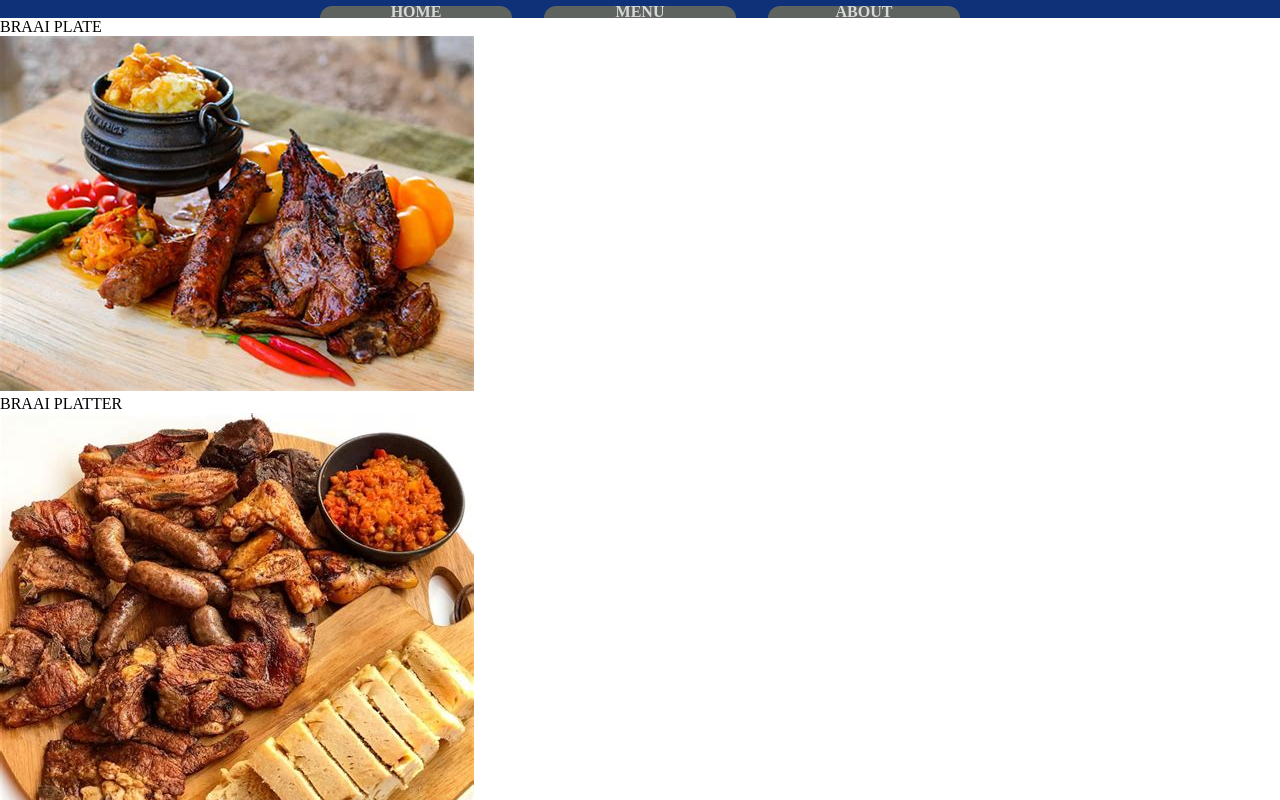
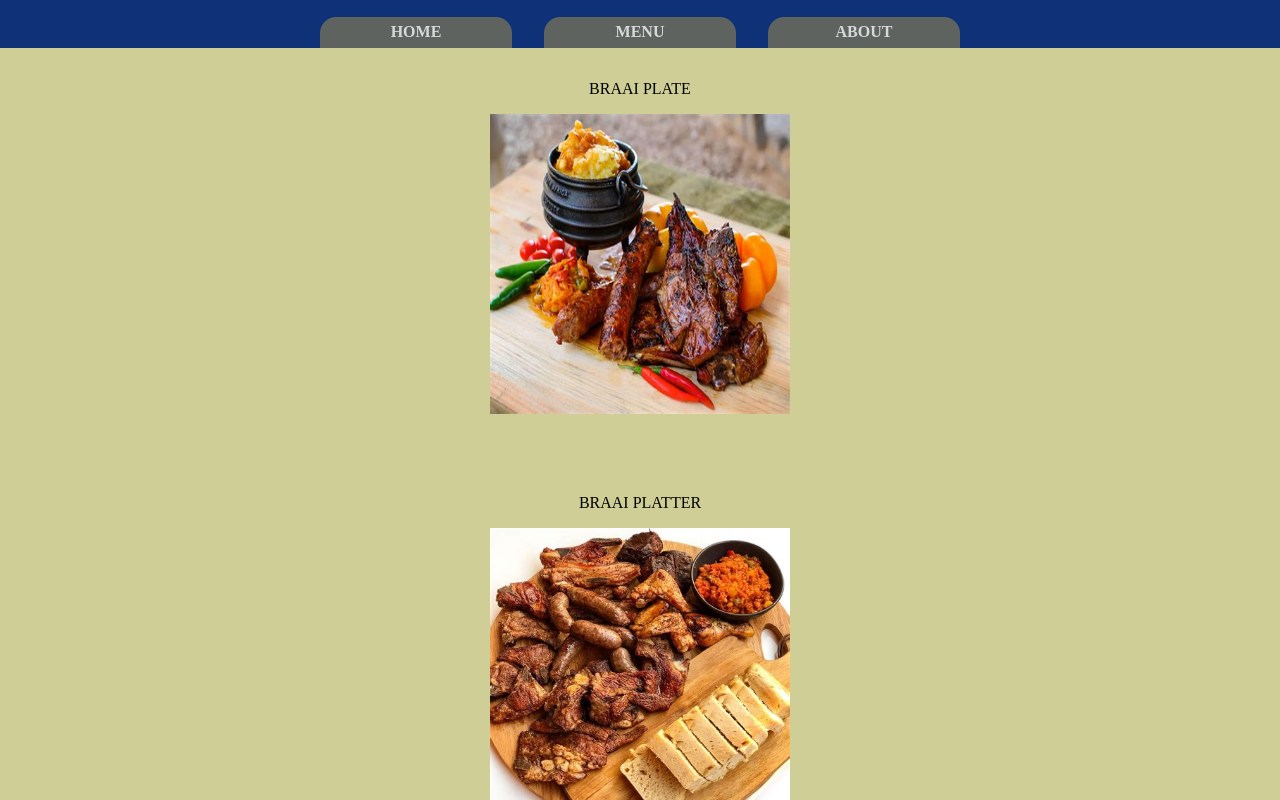
Before and after one commit to kaeloshuping/restaurant-page, a plain HTML site: page index.html in a window 1280 px wide. Both pictures are taken after a click on the element "MENU". Shown: the top 800 px of the page. Drawn offline with Linux system fonts and the light colour scheme.

Commit message:
styled menu page

```diff
--- a/style.css
+++ b/style.css
@@ -9,12 +9,12 @@ html, body {
     width: 100%;
     height: 100%;
     display: grid;
-    grid-template-rows: 0.75fr 5fr 0.75fr;
+    grid-template-rows: 0.5fr 10fr 0.5fr;
 }
 
 #page-header {
     width: 100%;
-    height: 100%;
+    height: 3em;
     background-color: rgb(14, 49, 119);
     display: flex;
     justify-content: center;
@@ -78,8 +78,29 @@ html, body {
     font-family: 'Courier New', Courier, monospace;
 }
 
+#menu-content-container {
+    display: flex;
+    align-items: center;
+    flex-direction: column;
+    background-color: rgb(206, 206, 150);
+}
+
+.menu-item {
+    padding: 1em;
+    margin: 1em;
+    display: flex;
+    flex-direction: column;
+    align-items: center;
+}
+
+.menu-img {
+    width: 300px;
+    height: 300px;
+    padding: 1em;
+}
+
 #page-footer {
-    height: 100%;
+    height: 3em;
     width: 100%;
     background-color: rgb(14, 49, 119);
     display: flex;
```
